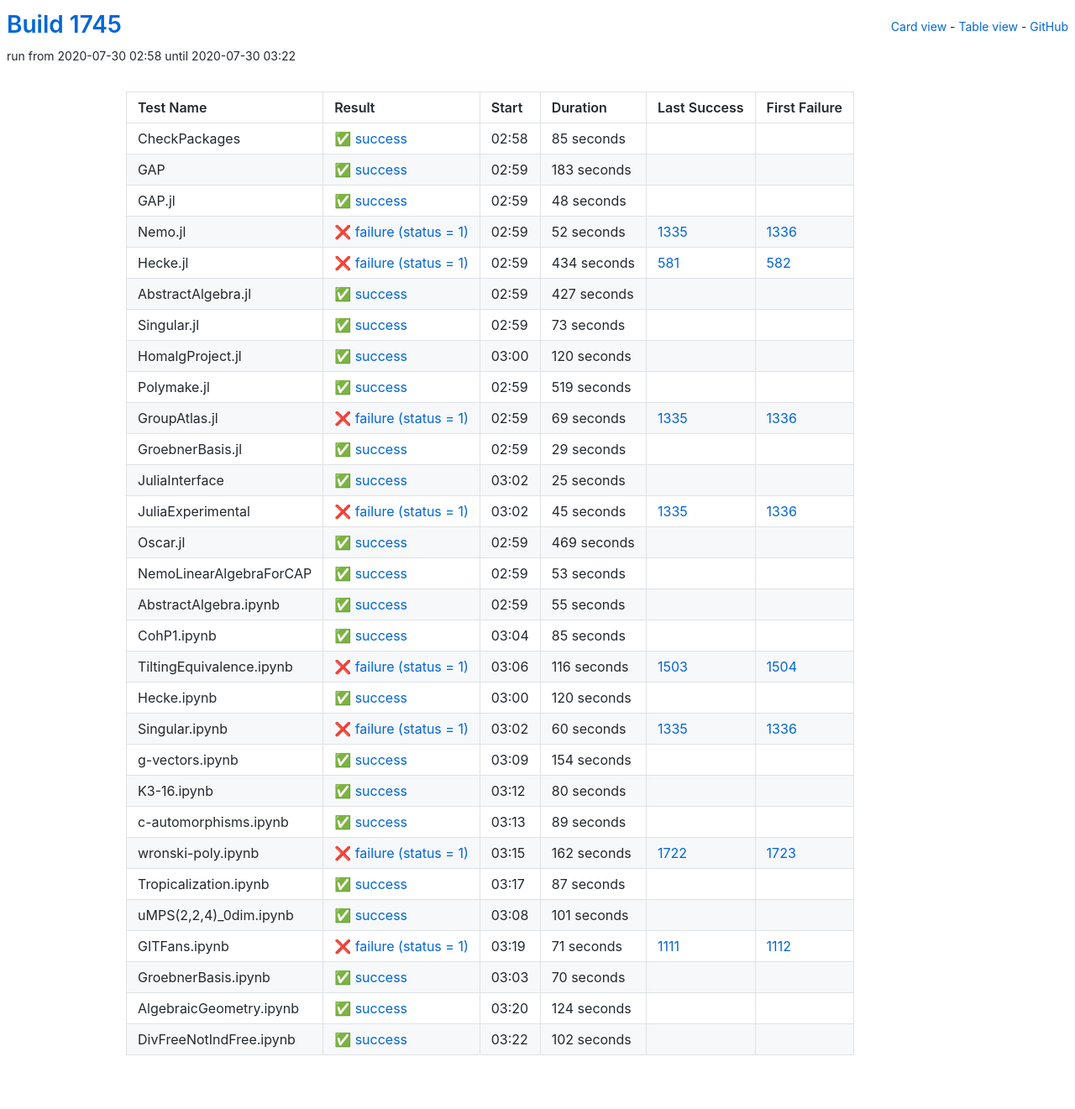
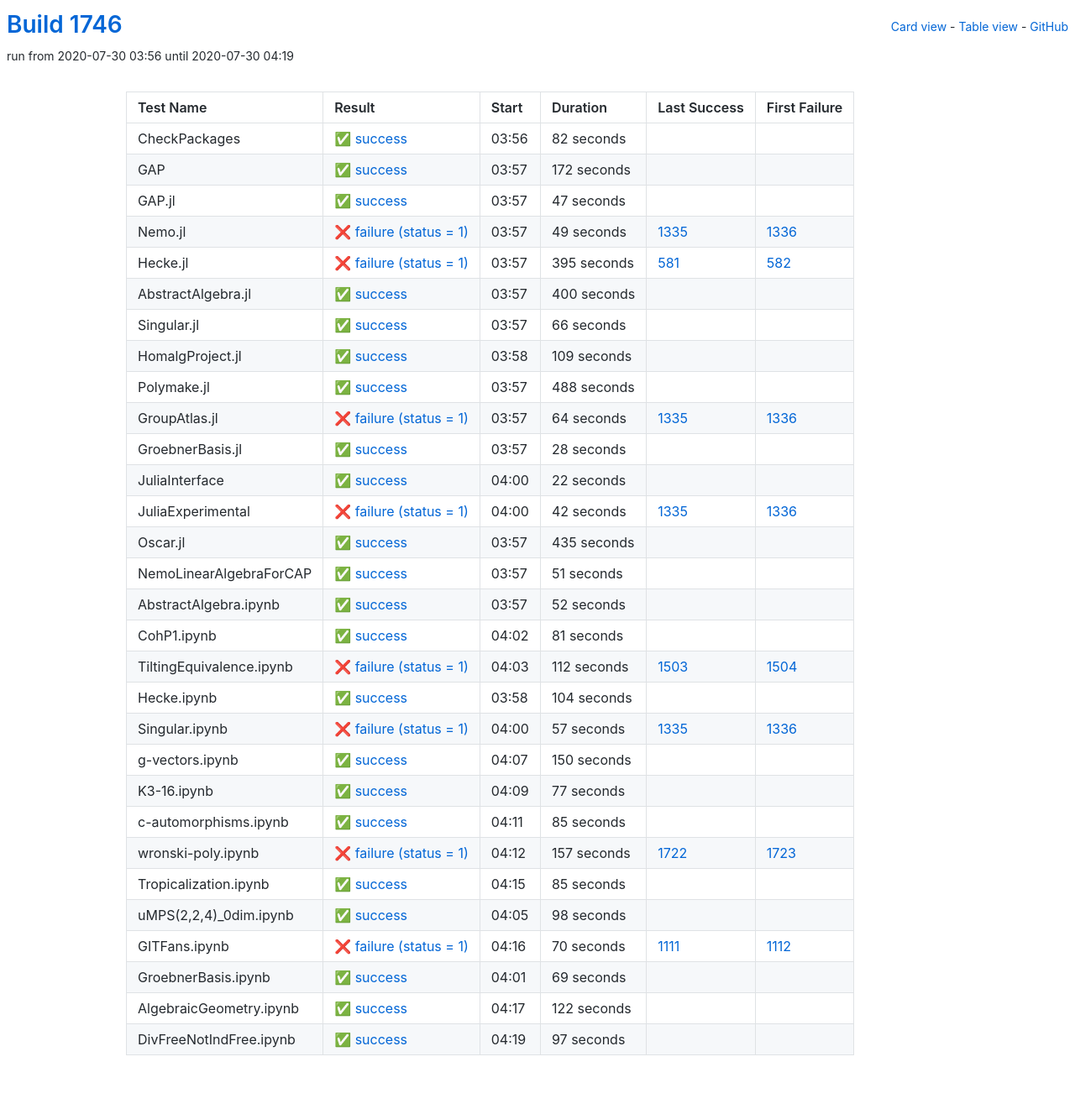
Before and after one commit to oscar-system/oscar-ci-status-1.4, a Jekyll site: the page built from table.html, in a window 1280 px wide. Shown: the whole page at 84% size. Built offline with Jekyll 4.4.1, drawn with Linux system fonts in a browser that asks for light colours; part of the change alters nothing that is shown.

Commit message:
Build #1746

```diff
--- a/_data/ci.yml
+++ b/_data/ci.yml
@@ -1,6 +1,6 @@
 ---
-build: 1745
-build_url: https://oscarci.mathematik.uni-kl.de/job/oscar-julia-1.4/1745/
+build: 1746
+build_url: https://oscarci.mathematik.uni-kl.de/job/oscar-julia-1.4/1746/
 job: oscar-julia-1.4
 organization: oscar-system
 repo: oscar-ci-status-1.4
@@ -8,8 +8,272 @@ repourl: https://github.com/oscar-system/oscar-ci-status-1.4
 tests:
 - name: CheckPackages
   id: checkpackages
-  log: https://oscarci.mathematik.uni-kl.de/job/oscar-julia-1.4/1745/artifact/logs/build-1745/CheckPackages.log
-  start: 2020-07-30 02:58
+  log: https://oscarci.mathematik.uni-kl.de/job/oscar-julia-1.4/1746/artifact/logs/build-1746/CheckPackages.log
+  start: 2020-07-30 03:56
+  success: true
+  exitcode: 0
+  status: success
+  duration: 82
+  last_success: false
+  last_success_url:
+  first_failure: false
+  first_failure_url:
+- name: GAP
+  id: gap
+  log: https://oscarci.mathematik.uni-kl.de/job/oscar-julia-1.4/1746/artifact/logs/build-1746/GAP.log
+  start: 2020-07-30 03:57
+  success: true
+  exitcode: 0
+  status: success
+  duration: 172
+  last_success: false
+  last_success_url:
+  first_failure: false
+  first_failure_url:
+- name: GAP.jl
+  id: gap-jl
+  log: https://oscarci.mathematik.uni-kl.de/job/oscar-julia-1.4/1746/artifact/logs/build-1746/GAP.jl.log
+  start: 2020-07-30 03:57
+  success: true
+  exitcode: 0
+  status: success
+  duration: 47
+  last_success: false
+  last_success_url:
+  first_failure: false
+  first_failure_url:
+- name: Nemo.jl
+  id: nemo-jl
+  log: https://oscarci.mathematik.uni-kl.de/job/oscar-julia-1.4/1746/artifact/logs/build-1746/Nemo.jl.log
+  start: 2020-07-30 03:57
+  success: false
+  exitcode: 1
+  status: failure
+  duration: 49
+  last_success: 1335
+  last_success_url: https://oscarci.mathematik.uni-kl.de/job/oscar-julia-1.4/1335/
+  first_failure: 1336
+  first_failure_url: https://oscarci.mathematik.uni-kl.de/job/oscar-julia-1.4/1336/
+- name: Hecke.jl
+  id: hecke-jl
+  log: https://oscarci.mathematik.uni-kl.de/job/oscar-julia-1.4/1746/artifact/logs/build-1746/Hecke.jl.log
+  start: 2020-07-30 03:57
+  success: false
+  exitcode: 1
+  status: failure
+  duration: 395
+  last_success: 581
+  last_success_url: https://oscarci.mathematik.uni-kl.de/job/oscar-julia-1.4/581/
+  first_failure: 582
+  first_failure_url: https://oscarci.mathematik.uni-kl.de/job/oscar-julia-1.4/582/
+- name: AbstractAlgebra.jl
+  id: abstractalgebra-jl
+  log: https://oscarci.mathematik.uni-kl.de/job/oscar-julia-1.4/1746/artifact/logs/build-1746/AbstractAlgebra.jl.log
+  start: 2020-07-30 03:57
+  success: true
+  exitcode: 0
+  status: success
+  duration: 400
+  last_success: false
+  last_success_url:
+  first_failure: false
+  first_failure_url:
+- name: Singular.jl
+  id: singular-jl
+  log: https://oscarci.mathematik.uni-kl.de/job/oscar-julia-1.4/1746/artifact/logs/build-1746/Singular.jl.log
+  start: 2020-07-30 03:57
+  success: true
+  exitcode: 0
+  status: success
+  duration: 66
+  last_success: false
+  last_success_url:
+  first_failure: false
+  first_failure_url:
+- name: HomalgProject.jl
+  id: homalgproject-jl
+  log: https://oscarci.mathematik.uni-kl.de/job/oscar-julia-1.4/1746/artifact/logs/build-1746/HomalgProject.jl.log
+  start: 2020-07-30 03:58
+  success: true
+  exitcode: 0
+  status: success
+  duration: 109
+  last_success: false
+  last_success_url:
+  first_failure: false
+  first_failure_url:
+- name: Polymake.jl
+  id: polymake-jl
+  log: https://oscarci.mathematik.uni-kl.de/job/oscar-julia-1.4/1746/artifact/logs/build-1746/Polymake.jl.log
+  start: 2020-07-30 03:57
+  success: true
+  exitcode: 0
+  status: success
+  duration: 488
+  last_success: false
+  last_success_url:
+  first_failure: false
+  first_failure_url:
+- name: GroupAtlas.jl
+  id: groupatlas-jl
+  log: https://oscarci.mathematik.uni-kl.de/job/oscar-julia-1.4/1746/artifact/logs/build-1746/GroupAtlas.jl.log
+  start: 2020-07-30 03:57
+  success: false
+  exitcode: 1
+  status: failure
+  duration: 64
+  last_success: 1335
+  last_success_url: https://oscarci.mathematik.uni-kl.de/job/oscar-julia-1.4/1335/
+  first_failure: 1336
+  first_failure_url: https://oscarci.mathematik.uni-kl.de/job/oscar-julia-1.4/1336/
+- name: GroebnerBasis.jl
+  id: groebnerbasis-jl
+  log: https://oscarci.mathematik.uni-kl.de/job/oscar-julia-1.4/1746/artifact/logs/build-1746/GroebnerBasis.jl.log
+  start: 2020-07-30 03:57
+  success: true
+  exitcode: 0
+  status: success
+  duration: 28
+  last_success: false
+  last_success_url:
+  first_failure: false
+  first_failure_url:
+- name: JuliaInterface
+  id: juliainterface
+  log: https://oscarci.mathematik.uni-kl.de/job/oscar-julia-1.4/1746/artifact/logs/build-1746/JuliaInterface.log
+  start: 2020-07-30 04:00
+  success: true
+  exitcode: 0
+  status: success
+  duration: 22
+  last_success: false
+  last_success_url:
+  first_failure: false
+  first_failure_url:
+- name: JuliaExperimental
+  id: juliaexperimental
+  log: https://oscarci.mathematik.uni-kl.de/job/oscar-julia-1.4/1746/artifact/logs/build-1746/JuliaExperimental.log
+  start: 2020-07-30 04:00
+  success: false
+  exitcode: 1
+  status: failure
+  duration: 42
+  last_success: 1335
+  last_success_url: https://oscarci.mathematik.uni-kl.de/job/oscar-julia-1.4/1335/
+  first_failure: 1336
+  first_failure_url: https://oscarci.mathematik.uni-kl.de/job/oscar-julia-1.4/1336/
+- name: Oscar.jl
+  id: oscar-jl
+  log: https://oscarci.mathematik.uni-kl.de/job/oscar-julia-1.4/1746/artifact/logs/build-1746/Oscar.jl.log
+  start: 2020-07-30 03:57
+  success: true
+  exitcode: 0
+  status: success
+  duration: 435
+  last_success: false
+  last_success_url:
+  first_failure: false
+  first_failure_url:
+- name: NemoLinearAlgebraForCAP
+  id: nemolinearalgebraforcap
+  log: https://oscarci.mathematik.uni-kl.de/job/oscar-julia-1.4/1746/artifact/logs/build-1746/NemoLinearAlgebraForCAP.log
+  start: 2020-07-30 03:57
+  success: true
+  exitcode: 0
+  status: success
+  duration: 51
+  last_success: false
+  last_success_url:
+  first_failure: false
+  first_failure_url:
+- name: AbstractAlgebra.ipynb
+  id: abstractalgebra-ipynb
+  log: https://oscarci.mathematik.uni-kl.de/job/oscar-julia-1.4/1746/artifact/logs/build-1746/AbstractAlgebra.ipynb.log
+  start: 2020-07-30 03:57
+  success: true
+  exitcode: 0
+  status: success
+  duration: 52
+  last_success: false
+  last_success_url:
+  first_failure: false
+  first_failure_url:
+- name: CohP1.ipynb
+  id: cohp1-ipynb
+  log: https://oscarci.mathematik.uni-kl.de/job/oscar-julia-1.4/1746/artifact/logs/build-1746/CohP1.ipynb.log
+  start: 2020-07-30 04:02
+  success: true
+  exitcode: 0
+  status: success
+  duration: 81
+  last_success: false
+  last_success_url:
+  first_failure: false
+  first_failure_url:
+- name: TiltingEquivalence.ipynb
+  id: tiltingequivalence-ipynb
+  log: https://oscarci.mathematik.uni-kl.de/job/oscar-julia-1.4/1746/artifact/logs/build-1746/TiltingEquivalence.ipynb.log
+  start: 2020-07-30 04:03
+  success: false
+  exitcode: 1
+  status: failure
+  duration: 112
+  last_success: 1503
+  last_success_url: https://oscarci.mathematik.uni-kl.de/job/oscar-julia-1.4/1503/
+  first_failure: 1504
+  first_failure_url: https://oscarci.mathematik.uni-kl.de/job/oscar-julia-1.4/1504/
+- name: Hecke.ipynb
+  id: hecke-ipynb
+  log: https://oscarci.mathematik.uni-kl.de/job/oscar-julia-1.4/1746/artifact/logs/build-1746/Hecke.ipynb.log
+  start: 2020-07-30 03:58
+  success: true
+  exitcode: 0
+  status: success
+  duration: 104
+  last_success: false
+  last_success_url:
+  first_failure: false
+  first_failure_url:
+- name: Singular.ipynb
+  id: singular-ipynb
+  log: https://oscarci.mathematik.uni-kl.de/job/oscar-julia-1.4/1746/artifact/logs/build-1746/Singular.ipynb.log
+  start: 2020-07-30 04:00
+  success: false
+  exitcode: 1
+  status: failure
+  duration: 57
+  last_success: 1335
+  last_success_url: https://oscarci.mathematik.uni-kl.de/job/oscar-julia-1.4/1335/
+  first_failure: 1336
+  first_failure_url: https://oscarci.mathematik.uni-kl.de/job/oscar-julia-1.4/1336/
+- name: g-vectors.ipynb
+  id: g-vectors-ipynb
+  log: https://oscarci.mathematik.uni-kl.de/job/oscar-julia-1.4/1746/artifact/logs/build-1746/g-vectors.ipynb.log
+  start: 2020-07-30 04:07
+  success: true
+  exitcode: 0
+  status: success
+  duration: 150
+  last_success: false
+  last_success_url:
+  first_failure: false
+  first_failure_url:
+- name: K3-16.ipynb
+  id: k3-16-ipynb
+  log: https://oscarci.mathematik.uni-kl.de/job/oscar-julia-1.4/1746/artifact/logs/build-1746/K3-16.ipynb.log
+  start: 2020-07-30 04:09
+  success: true
+  exitcode: 0
+  status: success
+  duration: 77
+  last_success: false
+  last_success_url:
+  first_failure: false
+  first_failure_url:
+- name: c-automorphisms.ipynb
+  id: c-automorphisms-ipynb
+  log: https://oscarci.mathematik.uni-kl.de/job/oscar-julia-1.4/1746/artifact/logs/build-1746/c-automorphisms.ipynb.log
+  start: 2020-07-30 04:11
   success: true
   exitcode: 0
   status: success
@@ -18,190 +282,22 @@ tests:
   last_success_url:
   first_failure: false
   first_failure_url:
-- name: GAP
-  id: gap
-  log: https://oscarci.mathematik.uni-kl.de/job/oscar-julia-1.4/1745/artifact/logs/build-1745/GAP.log
-  start: 2020-07-30 02:59
-  success: true
-  exitcode: 0
-  status: success
-  duration: 183
-  last_success: false
-  last_success_url:
-  first_failure: false
-  first_failure_url:
-- name: GAP.jl
-  id: gap-jl
-  log: https://oscarci.mathematik.uni-kl.de/job/oscar-julia-1.4/1745/artifact/logs/build-1745/GAP.jl.log
-  start: 2020-07-30 02:59
-  success: true
-  exitcode: 0
-  status: success
-  duration: 48
-  last_success: false
-  last_success_url:
-  first_failure: false
-  first_failure_url:
-- name: Nemo.jl
-  id: nemo-jl
-  log: https://oscarci.mathematik.uni-kl.de/job/oscar-julia-1.4/1745/artifact/logs/build-1745/Nemo.jl.log
-  start: 2020-07-30 02:59
+- name: wronski-poly.ipynb
+  id: wronski-poly-ipynb
+  log: https://oscarci.mathematik.uni-kl.de/job/oscar-julia-1.4/1746/artifact/logs/build-1746/wronski-poly.ipynb.log
+  start: 2020-07-30 04:12
   success: false
   exitcode: 1
   status: failure
-  duration: 52
-  last_success: 1335
-  last_success_url: https://oscarci.mathematik.uni-kl.de/job/oscar-julia-1.4/1335/
-  first_failure: 1336
-  first_failure_url: https://oscarci.mathematik.uni-kl.de/job/oscar-julia-1.4/1336/
-- name: Hecke.jl
-  id: hecke-jl
-  log: https://oscarci.mathematik.uni-kl.de/job/oscar-julia-1.4/1745/artifact/logs/build-1745/Hecke.jl.log
-  start: 2020-07-30 02:59
-  success: false
-  exitcode: 1
-  status: failure
-  duration: 434
-  last_success: 581
-  last_success_url: https://oscarci.mathematik.uni-kl.de/job/oscar-julia-1.4/581/
-  first_failure: 582
-  first_failure_url: https://oscarci.mathematik.uni-kl.de/job/oscar-julia-1.4/582/
-- name: AbstractAlgebra.jl
-  id: abstractalgebra-jl
-  log: https://oscarci.mathematik.uni-kl.de/job/oscar-julia-1.4/1745/artifact/logs/build-1745/AbstractAlgebra.jl.log
-  start: 2020-07-30 02:59
-  success: true
-  exitcode: 0
-  status: success
-  duration: 427
-  last_success: false
-  last_success_url:
-  first_failure: false
-  first_failure_url:
-- name: Singular.jl
-  id: singular-jl
-  log: https://oscarci.mathematik.uni-kl.de/job/oscar-julia-1.4/1745/artifact/logs/build-1745/Singular.jl.log
-  start: 2020-07-30 02:59
-  success: true
-  exitcode: 0
-  status: success
-  duration: 73
-  last_success: false
-  last_success_url:
-  first_failure: false
-  first_failure_url:
-- name: HomalgProject.jl
-  id: homalgproject-jl
-  log: https://oscarci.mathematik.uni-kl.de/job/oscar-julia-1.4/1745/artifact/logs/build-1745/HomalgProject.jl.log
-  start: 2020-07-30 03:00
-  success: true
-  exitcode: 0
-  status: success
-  duration: 120
-  last_success: false
-  last_success_url:
-  first_failure: false
-  first_failure_url:
-- name: Polymake.jl
-  id: polymake-jl
-  log: https://oscarci.mathematik.uni-kl.de/job/oscar-julia-1.4/1745/artifact/logs/build-1745/Polymake.jl.log
-  start: 2020-07-30 02:59
-  success: true
-  exitcode: 0
-  status: success
-  duration: 519
-  last_success: false
-  last_success_url:
-  first_failure: false
-  first_failure_url:
-- name: GroupAtlas.jl
-  id: groupatlas-jl
-  log: https://oscarci.mathematik.uni-kl.de/job/oscar-julia-1.4/1745/artifact/logs/build-1745/GroupAtlas.jl.log
-  start: 2020-07-30 02:59
-  success: false
-  exitcode: 1
-  status: failure
-  duration: 69
-  last_success: 1335
-  last_success_url: https://oscarci.mathematik.uni-kl.de/job/oscar-julia-1.4/1335/
-  first_failure: 1336
-  first_failure_url: https://oscarci.mathematik.uni-kl.de/job/oscar-julia-1.4/1336/
-- name: GroebnerBasis.jl
-  id: groebnerbasis-jl
-  log: https://oscarci.mathematik.uni-kl.de/job/oscar-julia-1.4/1745/artifact/logs/build-1745/GroebnerBasis.jl.log
-  start: 2020-07-30 02:59
-  success: true
-  exitcode: 0
-  status: success
-  duration: 29
-  last_success: false
-  last_success_url:
-  first_failure: false
-  first_failure_url:
-- name: JuliaInterface
-  id: juliainterface
-  log: https://oscarci.mathematik.uni-kl.de/job/oscar-julia-1.4/1745/artifact/logs/build-1745/JuliaInterface.log
-  start: 2020-07-30 03:02
-  success: true
-  exitcode: 0
-  status: success
-  duration: 25
-  last_success: false
-  last_success_url:
-  first_failure: false
-  first_failure_url:
-- name: JuliaExperimental
-  id: juliaexperimental
-  log: https://oscarci.mathematik.uni-kl.de/job/oscar-julia-1.4/1745/artifact/logs/build-1745/JuliaExperimental.log
-  start: 2020-07-30 03:02
-  success: false
-  exitcode: 1
-  status: failure
-  duration: 45
-  last_success: 1335
-  last_success_url: https://oscarci.mathematik.uni-kl.de/job/oscar-julia-1.4/1335/
-  first_failure: 1336
-  first_failure_url: https://oscarci.mathematik.uni-kl.de/job/oscar-julia-1.4/1336/
-- name: Oscar.jl
-  id: oscar-jl
-  log: https://oscarci.mathematik.uni-kl.de/job/oscar-julia-1.4/1745/artifact/logs/build-1745/Oscar.jl.log
-  start: 2020-07-30 02:59
-  success: true
-  exitcode: 0
-  status: success
-  duration: 469
-  last_success: false
-  last_success_url:
-  first_failure: false
-  first_failure_url:
-- name: NemoLinearAlgebraForCAP
-  id: nemolinearalgebraforcap
-  log: https://oscarci.mathematik.uni-kl.de/job/oscar-julia-1.4/1745/artifact/logs/build-1745/NemoLinearAlgebraForCAP.log
-  start: 2020-07-30 02:59
-  success: true
-  exitcode: 0
-  status: success
-  duration: 53
-  last_success: false
-  last_success_url:
-  first_failure: false
-  first_failure_url:
-- name: AbstractAlgebra.ipynb
-  id: abstractalgebra-ipynb
-  log: https://oscarci.mathematik.uni-kl.de/job/oscar-julia-1.4/1745/artifact/logs/build-1745/AbstractAlgebra.ipynb.log
-  start: 2020-07-30 02:59
-  success: true
-  exitcode: 0
-  status: success
-  duration: 55
-  last_success: false
-  last_success_url:
-  first_failure: false
-  first_failure_url:
-- name: CohP1.ipynb
-  id: cohp1-ipynb
-  log: https://oscarci.mathematik.uni-kl.de/job/oscar-julia-1.4/1745/artifact/logs/build-1745/CohP1.ipynb.log
-  start: 2020-07-30 03:04
+  duration: 157
+  last_success: 1722
+  last_success_url: https://oscarci.mathematik.uni-kl.de/job/oscar-julia-1.4/1722/
+  first_failure: 1723
+  first_failure_url: https://oscarci.mathematik.uni-kl.de/job/oscar-julia-1.4/1723/
+- name: Tropicalization.ipynb
+  id: tropicalization-ipynb
+  log: https://oscarci.mathematik.uni-kl.de/job/oscar-julia-1.4/1746/artifact/logs/build-1746/Tropicalization.ipynb.log
+  start: 2020-07-30 04:15
   success: true
   exitcode: 0
   status: success
@@ -210,158 +306,62 @@ tests:
   last_success_url:
   first_failure: false
   first_failure_url:
-- name: TiltingEquivalence.ipynb
-  id: tiltingequivalence-ipynb
-  log: https://oscarci.mathematik.uni-kl.de/job/oscar-julia-1.4/1745/artifact/logs/build-1745/TiltingEquivalence.ipynb.log
-  start: 2020-07-30 03:06
-  success: false
-  exitcode: 1
-  status: failure
-  duration: 116
-  last_success: 1503
-  last_success_url: https://oscarci.mathematik.uni-kl.de/job/oscar-julia-1.4/1503/
-  first_failure: 1504
-  first_failure_url: https://oscarci.mathematik.uni-kl.de/job/oscar-julia-1.4/1504/
-- name: Hecke.ipynb
-  id: hecke-ipynb
-  log: https://oscarci.mathematik.uni-kl.de/job/oscar-julia-1.4/1745/artifact/logs/build-1745/Hecke.ipynb.log
-  start: 2020-07-30 03:00
+- name: uMPS(2,2,4)_0dim.ipynb
+  id: umps-2-2-4-0dim-ipynb
+  log: https://oscarci.mathematik.uni-kl.de/job/oscar-julia-1.4/1746/artifact/logs/build-1746/uMPS-2-2-4-_0dim.ipynb.log
+  start: 2020-07-30 04:05
   success: true
   exitcode: 0
   status: success
-  duration: 120
-  last_success: false
-  last_success_url:
-  first_failure: false
-  first_failure_url:
-- name: Singular.ipynb
-  id: singular-ipynb
-  log: https://oscarci.mathematik.uni-kl.de/job/oscar-julia-1.4/1745/artifact/logs/build-1745/Singular.ipynb.log
-  start: 2020-07-30 03:02
-  success: false
-  exitcode: 1
-  status: failure
-  duration: 60
-  last_success: 1335
-  last_success_url: https://oscarci.mathematik.uni-kl.de/job/oscar-julia-1.4/1335/
-  first_failure: 1336
-  first_failure_url: https://oscarci.mathematik.uni-kl.de/job/oscar-julia-1.4/1336/
-- name: g-vectors.ipynb
-  id: g-vectors-ipynb
-  log: https://oscarci.mathematik.uni-kl.de/job/oscar-julia-1.4/1745/artifact/logs/build-1745/g-vectors.ipynb.log
-  start: 2020-07-30 03:09
-  success: true
-  exitcode: 0
-  status: success
-  duration: 154
-  last_success: false
-  last_success_url:
-  first_failure: false
-  first_failure_url:
-- name: K3-16.ipynb
-  id: k3-16-ipynb
-  log: https://oscarci.mathematik.uni-kl.de/job/oscar-julia-1.4/1745/artifact/logs/build-1745/K3-16.ipynb.log
-  start: 2020-07-30 03:12
-  success: true
-  exitcode: 0
-  status: success
-  duration: 80
-  last_success: false
-  last_success_url:
-  first_failure: false
-  first_failure_url:
-- name: c-automorphisms.ipynb
-  id: c-automorphisms-ipynb
-  log: https://oscarci.mathematik.uni-kl.de/job/oscar-julia-1.4/1745/artifact/logs/build-1745/c-automorphisms.ipynb.log
-  start: 2020-07-30 03:13
-  success: true
-  exitcode: 0
-  status: success
-  duration: 89
-  last_success: false
-  last_success_url:
-  first_failure: false
-  first_failure_url:
-- name: wronski-poly.ipynb
-  id: wronski-poly-ipynb
-  log: https://oscarci.mathematik.uni-kl.de/job/oscar-julia-1.4/1745/artifact/logs/build-1745/wronski-poly.ipynb.log
-  start: 2020-07-30 03:15
-  success: false
-  exitcode: 1
-  status: failure
-  duration: 162
-  last_success: 1722
-  last_success_url: https://oscarci.mathematik.uni-kl.de/job/oscar-julia-1.4/1722/
-  first_failure: 1723
-  first_failure_url: https://oscarci.mathematik.uni-kl.de/job/oscar-julia-1.4/1723/
-- name: Tropicalization.ipynb
-  id: tropicalization-ipynb
-  log: https://oscarci.mathematik.uni-kl.de/job/oscar-julia-1.4/1745/artifact/logs/build-1745/Tropicalization.ipynb.log
-  start: 2020-07-30 03:17
-  success: true
-  exitcode: 0
-  status: success
-  duration: 87
-  last_success: false
-  last_success_url:
-  first_failure: false
-  first_failure_url:
-- name: uMPS(2,2,4)_0dim.ipynb
-  id: umps-2-2-4-0dim-ipynb
-  log: https://oscarci.mathematik.uni-kl.de/job/oscar-julia-1.4/1745/artifact/logs/build-1745/uMPS-2-2-4-_0dim.ipynb.log
-  start: 2020-07-30 03:08
-  success: true
-  exitcode: 0
-  status: success
-  duration: 101
+  duration: 98
   last_success: false
   last_success_url:
   first_failure: false
   first_failure_url:
 - name: GITFans.ipynb
   id: gitfans-ipynb
-  log: https://oscarci.mathematik.uni-kl.de/job/oscar-julia-1.4/1745/artifact/logs/build-1745/GITFans.ipynb.log
-  start: 2020-07-30 03:19
+  log: https://oscarci.mathematik.uni-kl.de/job/oscar-julia-1.4/1746/artifact/logs/build-1746/GITFans.ipynb.log
+  start: 2020-07-30 04:16
   success: false
   exitcode: 1
   status: failure
-  duration: 71
+  duration: 70
   last_success: 1111
   last_success_url: https://oscarci.mathematik.uni-kl.de/job/oscar-julia-1.4/1111/
   first_failure: 1112
   first_failure_url: https://oscarci.mathematik.uni-kl.de/job/oscar-julia-1.4/1112/
 - name: GroebnerBasis.ipynb
   id: groebnerbasis-ipynb
-  log: https://oscarci.mathematik.uni-kl.de/job/oscar-julia-1.4/1745/artifact/logs/build-1745/GroebnerBasis.ipynb.log
-  start: 2020-07-30 03:03
+  log: https://oscarci.mathematik.uni-kl.de/job/oscar-julia-1.4/1746/artifact/logs/build-1746/GroebnerBasis.ipynb.log
+  start: 2020-07-30 04:01
   success: true
   exitcode: 0
   status: success
-  duration: 70
+  duration: 69
   last_success: false
   last_success_url:
   first_failure: false
   first_failure_url:
 - name: AlgebraicGeometry.ipynb
   id: algebraicgeometry-ipynb
-  log: https://oscarci.mathematik.uni-kl.de/job/oscar-julia-1.4/1745/artifact/logs/build-1745/AlgebraicGeometry.ipynb.log
-  start: 2020-07-30 03:20
+  log: https://oscarci.mathematik.uni-kl.de/job/oscar-julia-1.4/1746/artifact/logs/build-1746/AlgebraicGeometry.ipynb.log
+  start: 2020-07-30 04:17
   success: true
   exitcode: 0
   status: success
-  duration: 124
+  duration: 122
   last_success: false
   last_success_url:
   first_failure: false
   first_failure_url:
 - name: DivFreeNotIndFree.ipynb
   id: divfreenotindfree-ipynb
-  log: https://oscarci.mathematik.uni-kl.de/job/oscar-julia-1.4/1745/artifact/logs/build-1745/DivFreeNotIndFree.ipynb.log
-  start: 2020-07-30 03:22
+  log: https://oscarci.mathematik.uni-kl.de/job/oscar-julia-1.4/1746/artifact/logs/build-1746/DivFreeNotIndFree.ipynb.log
+  start: 2020-07-30 04:19
   success: true
   exitcode: 0
   status: success
-  duration: 102
+  duration: 97
   last_success: false
   last_success_url:
   first_failure: false
```
Also changed, not shown: README.md.
